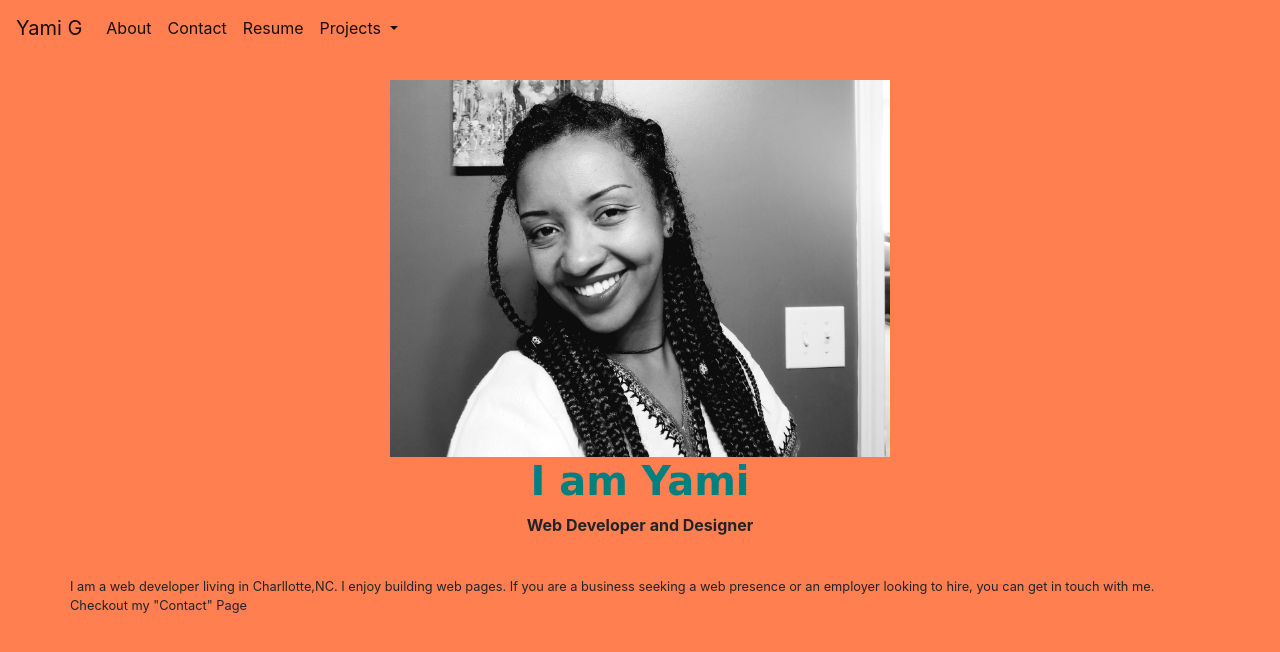
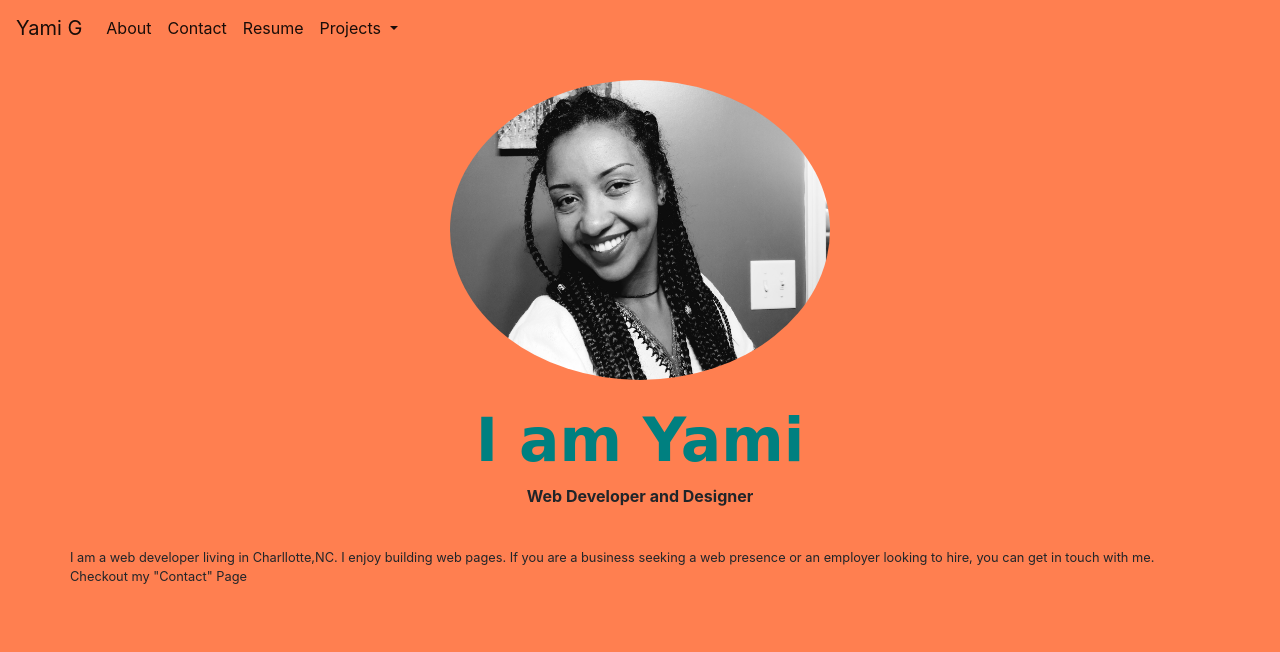
Before and after one commit to yami-er/portifolio, a plain HTML site: page yamig.html in a window 1280 px wide. Drawn offline with nearby package versions, Linux system fonts and the light colour scheme.

Commit message:
additional commit

```diff
--- a/projects.html
+++ b/projects.html
@@ -20,13 +20,15 @@
     <link rel="stylesheet" href="https://cdnjs.cloudflare.com/ajax/libs/font-awesome/4.7.0/css/font-awesome.min.css">
 <style>
   body{
-    background-image: url("https://www.elsetge.cat/myimg/f/55-558610_pink-cosmos-flower-lu-flower-wallpaper-for-laptop.jpg" );
+    background-image: url("https://previews.123rf.com/images/donnasterns/donnasterns1808/donnasterns180800703/106951579-elegant-bright-sophisticated-background-with-ribbons-discs-lines-and-rings-intricate-curved-design-s.jpg" );
     background-size:cover;
   }
   p{
     font-size:xx-large;
     color: cyan;
   }
+
+
 
 
 </style>
@@ -76,9 +78,13 @@
                 The links provided are at Github where you can see detailed codes.
 
             </p>
-            <a href="https://github.com/yami-er/bootstrap-lab.git">Link</a><br>
-            <a href="https://github.com/yami-er/Pie-Chart-Lab">Link</a><br>
-            <a href="https://github.com/yami-er/animation-lab.git">Link</a>
+
+
+                  <a href="https://github.com/yami-er/bootstrap-lab.git">Link</a><br>
+                  <a href="https://github.com/yami-er/Pie-Chart-Lab">Link</a><br>
+                  <a href="https://github.com/yami-er/animation-lab.git">Link</a>
+
+
         </div>
     </div>
     </div>
--- a/yamig.html
+++ b/yamig.html
@@ -63,8 +63,8 @@
   </div>
     <br>
     <div class="text-center">
-    <img src="20200112_123908.jpg" style="width: 500px;" >
-  <h1 style="color: teal; font-family: cursive; font-size:40px ;"><strong >I am Yami </strong></h2>
+    <img src="20200112_123908.jpg" class="rounded-circle" alt="Cinque Terre" width="380" height="300" ><br><br>
+  <h1 style="color: teal; font-family: cursive; font-size:60px ;"><strong >I am Yami </strong></h2>
   <p><strong>Web Developer and Designer</strong></p>
   </div>
   <br>
```
